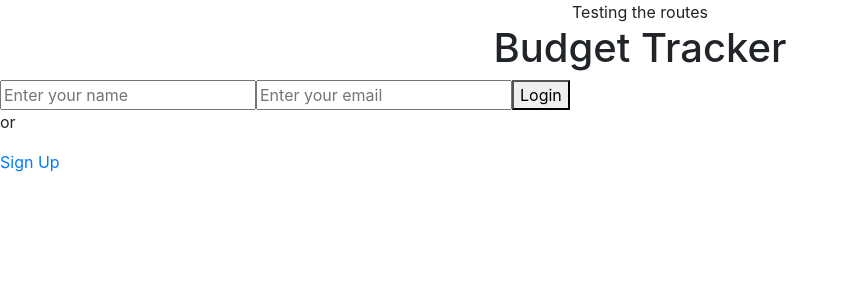
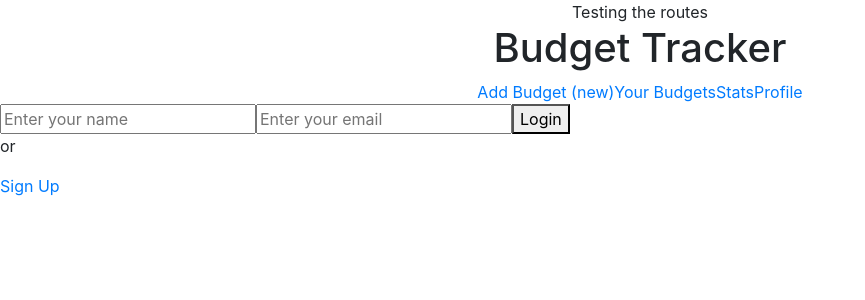
Before and after one commit to KerronKing/budget-tracker, a React (Create React App) app in the folder client/: page /login in a window 1280 px wide. Shown: the top 300 px of the page, without its empty margins (0-865 px from the left). Built offline with nearby package versions, Linux system fonts and the light colour scheme.

Commit message:
chore: add footer component and edit root routes file

```diff
--- a/client/src/components/App.js
+++ b/client/src/components/App.js
@@ -1,5 +1,6 @@
 import React from 'react';
 import './App.css';
+import Footer from './footer';
 
 class App extends React.Component {
   render() {
@@ -9,6 +10,7 @@ class App extends React.Component {
         Testing the routes
         <h1>Budget Tracker</h1>
         {children}
+        <Footer />
       </div>
     );
   }
--- a/client/src/components/Root.js
+++ b/client/src/components/Root.js
@@ -4,7 +4,12 @@ import { Provider } from 'react-redux';
 import { BrowserRouter as Router, Route } from 'react-router-dom';
 import App from './App';
 import Login from './login';
+import Signup from './signup';
+import UserProfile from './userprofile';
 import UserBudgets from './userbudgets';
+import NewBudget from './newbudget';
+import NewTotal from './newtotal';
+import BudgetTotals from './total';
 
 const Root = ({ store }) => (
   <Provider store={store}>
@@ -15,7 +20,22 @@ const Root = ({ store }) => (
       <Route path="/login" component={Login} />
     </Router>
     <Router>
+      <Route path="/users" component={Signup} />
+    </Router>
+    <Router>
+      <Route path="/users/:id" component={UserProfile} />
+    </Router>
+    <Router>
       <Route path="/users/:user_id/budgets" component={UserBudgets} />
+    </Router>
+    <Router>
+      <Route path="/users/:user_id/budgets" component={NewBudget} />
+    </Router>
+    <Router>
+      <Route path="/budgets/:budget_id/budget_total" component={NewTotal} />
+    </Router>
+    <Router>
+      <Route path="/budgets/:budget_id/budget_total/:id" component={BudgetTotals} />
     </Router>
   </Provider>
 );
--- /dev/null
+++ b/client/src/components/footer.js
@@ -0,0 +1,17 @@
+import React from 'react';
+import { Link } from 'react-router-dom';
+
+class Footer extends React.Component {
+  render() {
+    return (
+      <div>
+        <Link to='/users/:user_id/budgets'>Add Budget (new)</Link>
+        <Link to='/users/:user_id/budgets'>Your Budgets</Link>
+        <Link to='/users/:id/budgets/:id'>Stats</Link>
+        <Link to='/users/:id'>Profile</Link>
+      </div>
+    )
+  }
+};
+
+export default Footer;
```
